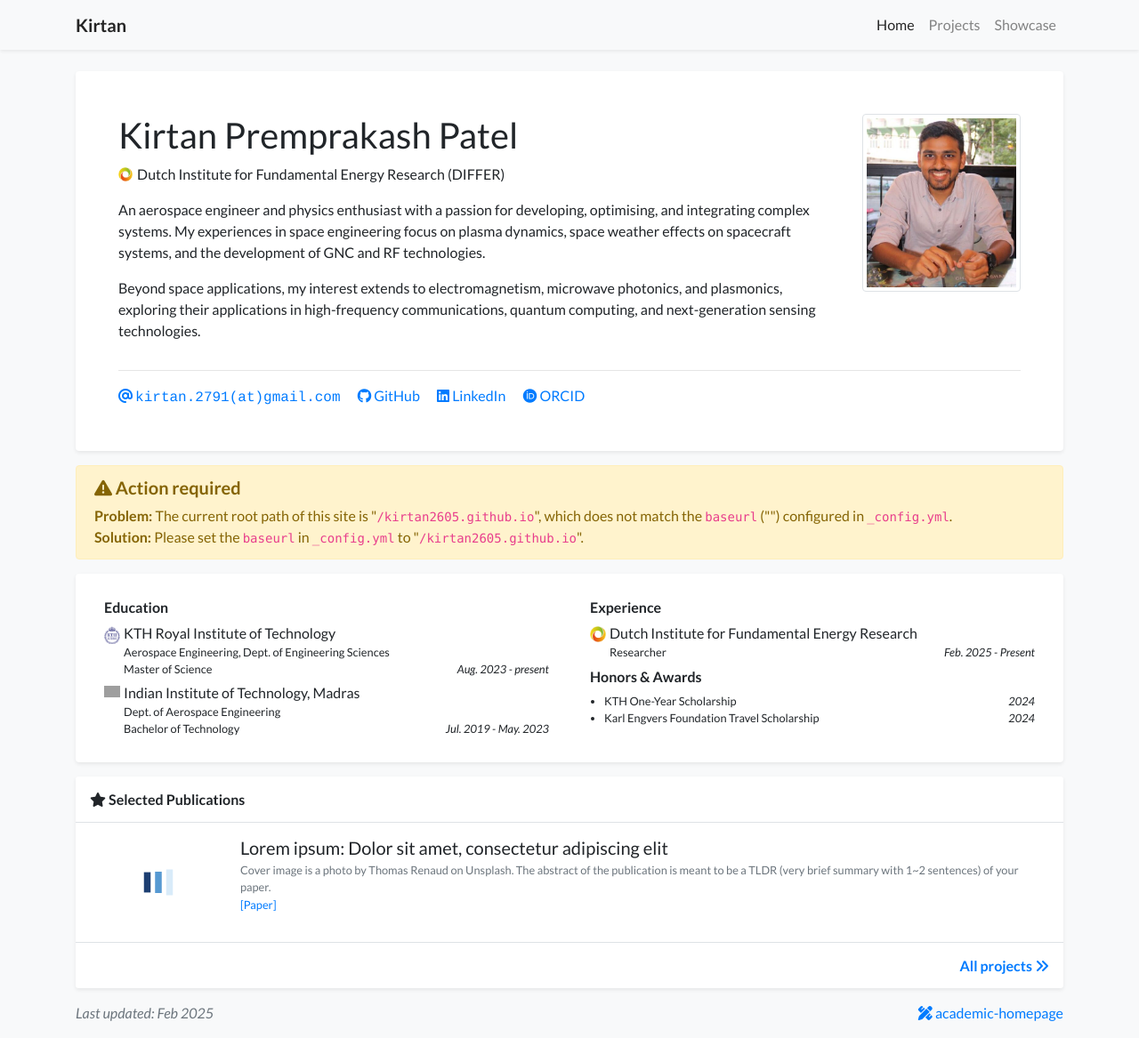
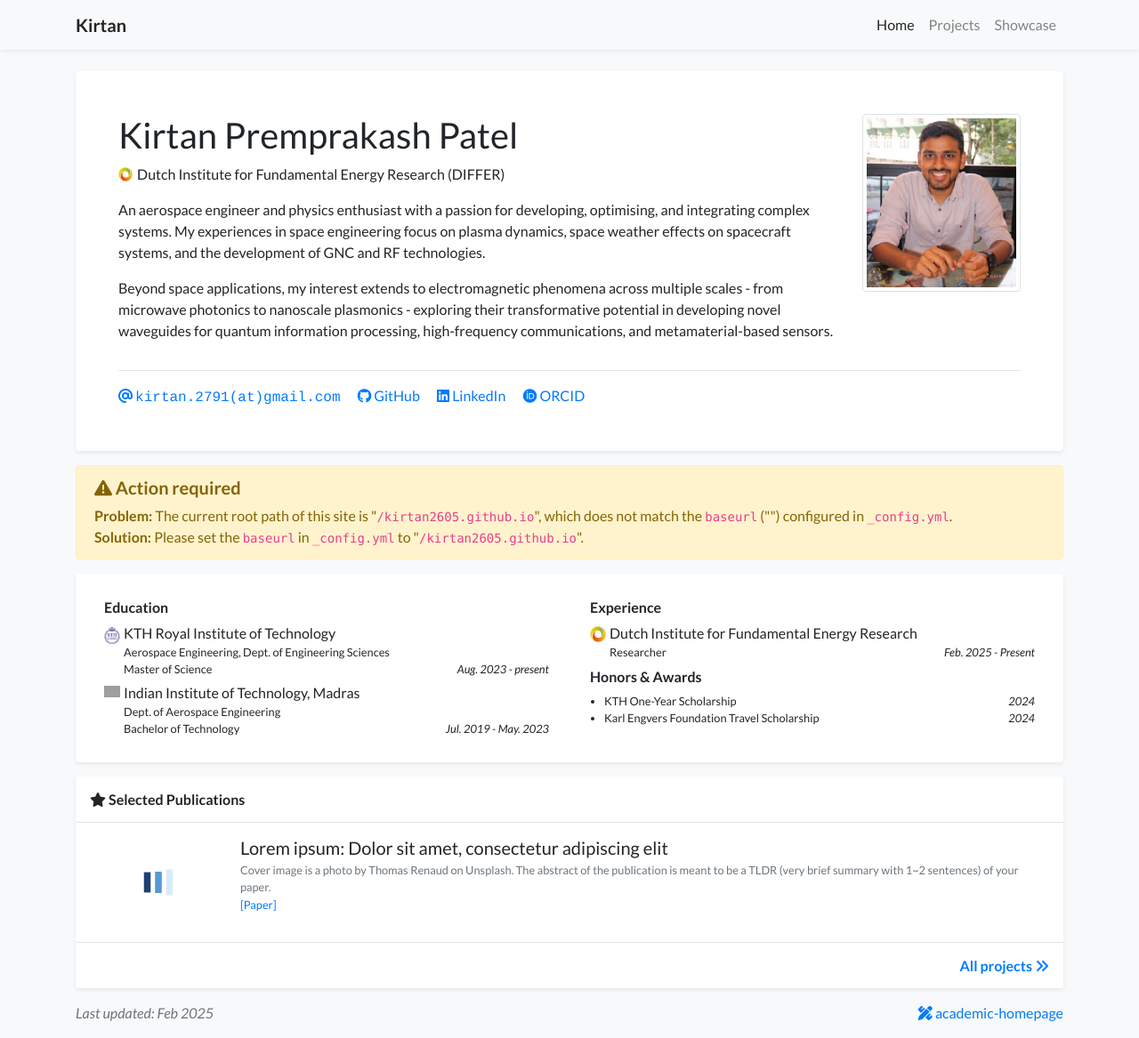
Before and after one commit to kirtan2605/kirtan2605.github.io, a Jekyll site: the page built from index.html, in a window 1280 px wide and 1167 px high. Shown: the whole window at 89% size. Built offline with Jekyll 4.4.1, drawn with Linux system fonts in a browser that asks for light colours; nearby versions of some CDN libraries; a style sheet for code colours, icons or effects is not loaded; grey boxes are pictures that could not be loaded.

Commit message:
Update profile.yml

```diff
--- a/_data/profile.yml
+++ b/_data/profile.yml
@@ -27,8 +27,9 @@ short_bio: >-
     GNC and RF technologies.
   </p>
   <p>
-    Beyond space applications, my interest extends to electromagnetism, microwave photonics, and plasmonics,
-    exploring their applications in high-frequency communications, quantum computing, and next-generation sensing technologies.
+    Beyond space applications, my interest extends to electromagnetic phenomena across multiple scales - from microwave photonics to
+    nanoscale plasmonics - exploring their transformative potential in developing novel waveguides for quantum information processing,
+    high-frequency communications, and metamaterial-based sensors.
   </p>
 
 portrait_url: /assets/images/photos/KirtanPatel-cropped.jpg
```
